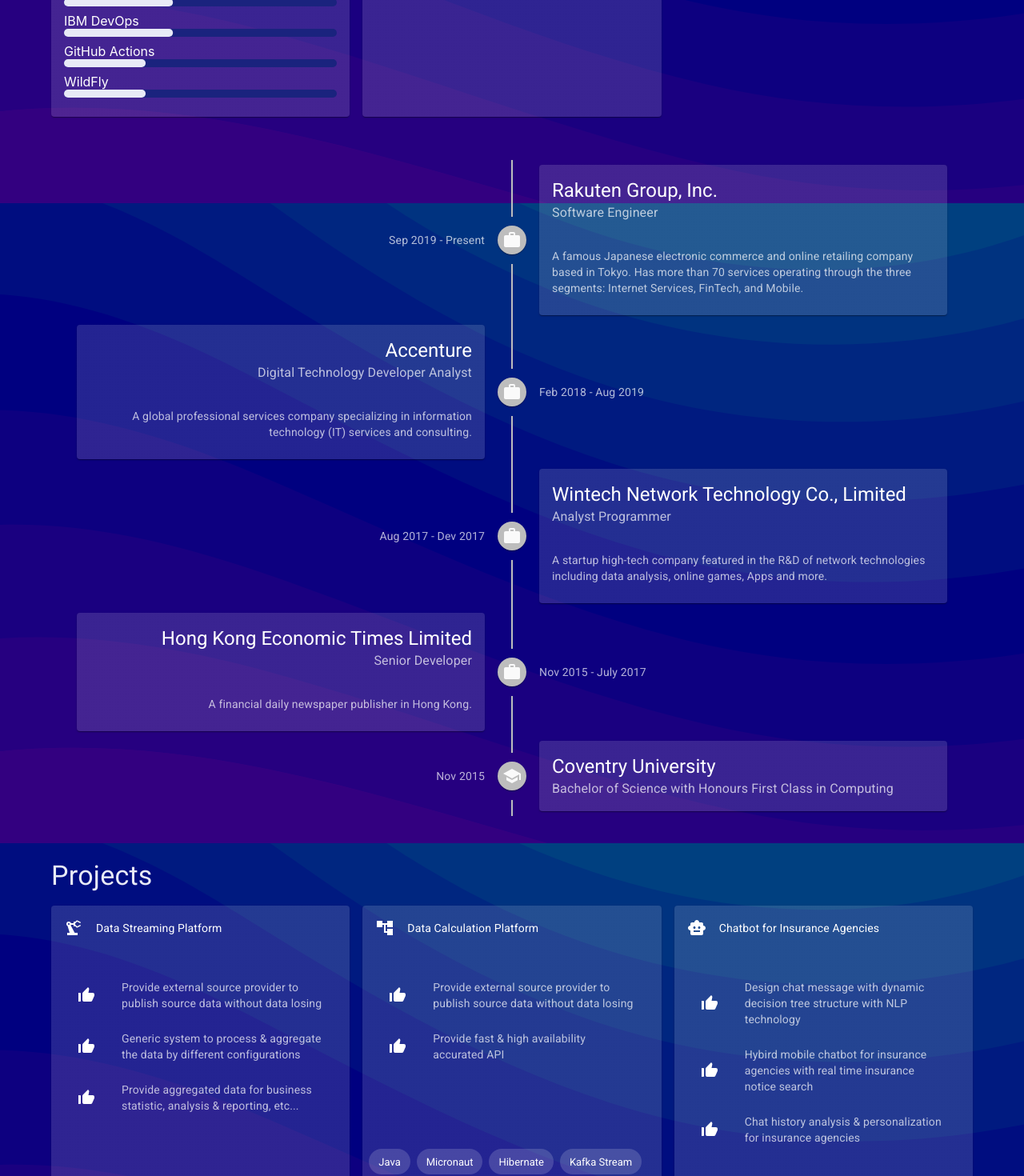
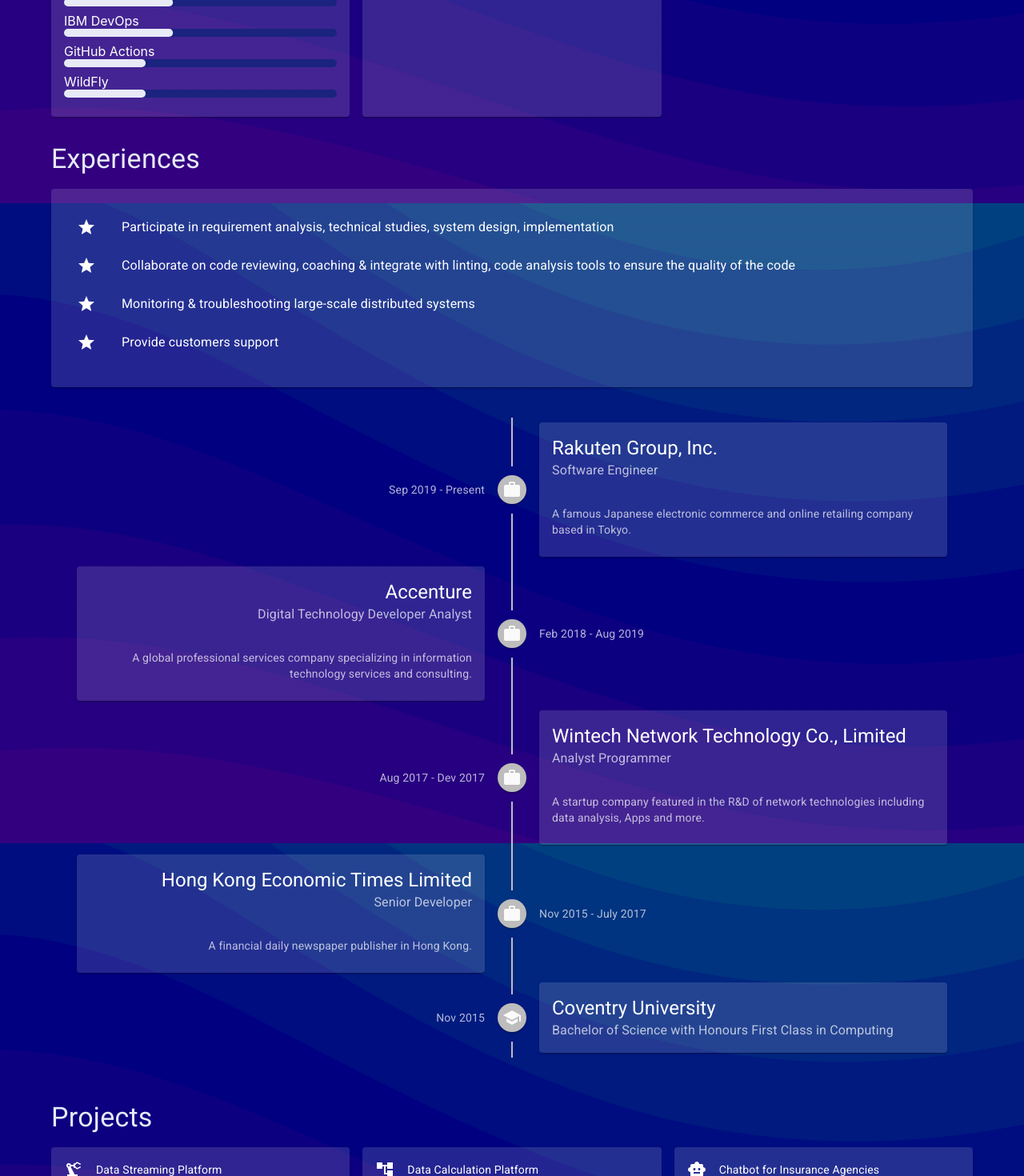
Before and after one commit to pqab/pqab.github.io, a React (Create React App) app: page / in a window 1280 px wide. Shown: the part 1330-2800 px from the top of the page at 80% size. Built offline with nearby package versions, Linux system fonts and the light colour scheme.

Commit message:
Update experience data

```diff
--- a/src/component/SectionTitle.js
+++ b/src/component/SectionTitle.js
@@ -1,7 +1,7 @@
 import Typography from '@mui/material/Typography';
 
 const SectionTitle = (props) => (
-  <Typography variant="h4" color="secondary.main">
+  <Typography variant='h4' color='secondary.main'>
     {props.children}
   </Typography>
 );
--- a/src/data/ExperiencesData.js
+++ b/src/data/ExperiencesData.js
@@ -1,7 +1,14 @@
 import SchoolIcon from '@mui/icons-material/School';
 import WorkIcon from '@mui/icons-material/Work';
 
-const ExperiencesData = [
+const ExperiencesData = {
+  'responsibilities': [
+    'Participate in requirement analysis, technical studies, system design, implementation',
+    'Collaborate on code reviewing, coaching & integrate with linting, code analysis tools to ensure the quality of the code',
+    'Monitoring & troubleshooting large-scale distributed systems',
+    'Provide customers support'
+  ],
+  'timeline': [
     {
       'key': 'key-experiences-rakuten',
       'date': 'Sep 2019 - Present',
@@ -10,9 +17,7 @@ const ExperiencesData = [
         'title': 'Rakuten Group, Inc.',
         'subheader': 'Software Engineer'
       },
-    'content': {
-      'text': 'A famous Japanese electronic commerce and online retailing company based in Tokyo.  Has more than 70 services operating through the three segments: Internet Services, FinTech, and Mobile.'
-    }
+      'content': 'A famous Japanese electronic commerce and online retailing company based in Tokyo.'
     },
     {
       'key': 'key-experiences-accenture',
@@ -22,9 +27,7 @@ const ExperiencesData = [
         'title': 'Accenture',
         'subheader': 'Digital Technology Developer Analyst'
       },
-    'content': {
-      'text': 'A global professional services company specializing in information technology (IT) services and consulting.'
-    }
+      'content': 'A global professional services company specializing in information technology services and consulting.'
     },
     {
       'key': 'key-experiences-wintech',
@@ -34,9 +37,7 @@ const ExperiencesData = [
         'title': 'Wintech Network Technology Co., Limited',
         'subheader': 'Analyst Programmer'
       },
-    'content': {
-      'text': 'A startup high-tech company featured in the R&D of network technologies including data analysis, online games, Apps and more.'
-    }
+      'content': 'A startup company featured in the R&D of network technologies including data analysis, Apps and more.'
     },
     {
       'key': 'key-experiences-hket',
@@ -46,9 +47,7 @@ const ExperiencesData = [
         'title': 'Hong Kong Economic Times Limited',
         'subheader': 'Senior Developer'
       },
-    'content': {
-      'text': 'A financial daily newspaper publisher in Hong Kong.'
-    }
+      'content': 'A financial daily newspaper publisher in Hong Kong.'
     },
     {
       'key': 'key-experiences-coventry',
@@ -60,5 +59,6 @@ const ExperiencesData = [
       }
     }
   ]
+}
 
 export default ExperiencesData;
--- a/src/data/ProjectsData.js
+++ b/src/data/ProjectsData.js
@@ -66,6 +66,10 @@ const ProjectsData = [
         {
           'key': 'key-projects-streaming-kubernetes',
           'label': 'Kubernetes'
+        },
+        {
+          'key': 'key-projects-payment-sonar',
+          'label': 'SonarQube'
         }
       ]
     }
@@ -133,6 +137,10 @@ const ProjectsData = [
         {
           'key': 'key-projects-calculation-kubernetes',
           'label': 'Kubernetes'
+        },
+        {
+          'key': 'key-projects-payment-sonar',
+          'label': 'SonarQube'
         }
       ]
     }
@@ -351,16 +359,20 @@ const ProjectsData = [
           'label': 'Vue.js'
         },
         {
-          'key': 'key-projects-calculation-jenkins',
+          'key': 'key-projects-payment-jenkins',
           'label': 'Jenkins'
         },
         {
-          'key': 'key-projects-calculation-kibana',
+          'key': 'key-projects-payment-kibana',
           'label': 'Kibana'
         },
         {
-          'key': 'key-projects-chatbot-docker',
+          'key': 'key-projects-payment-docker',
           'label': 'Docker'
+        },
+        {
+          'key': 'key-projects-payment-sonar',
+          'label': 'SonarQube'
         }
       ]
     }
@@ -468,6 +480,10 @@ const ProjectsData = [
         {
           'key': 'key-projects-investment-wildfly',
           'label': 'Wildfly'
+        },
+        {
+          'key': 'key-projects-payment-sonar',
+          'label': 'SonarQube'
         }
       ]
     }
--- a/src/data/SkillsData.js
+++ b/src/data/SkillsData.js
@@ -181,6 +181,11 @@ const SkillsData = [
           'value': 80
         },
         {
+          'key': 'key-skills-test-sonarqube',
+          'name': 'SonarQube',
+          'value': 60
+        },
+        {
           'key': 'key-skills-test-katalon',
           'name': 'Katalon',
           'value': 60
--- a/src/section/Experiences.js
+++ b/src/section/Experiences.js
@@ -1,6 +1,10 @@
 import Card from '@mui/material/Card';
 import CardContent from '@mui/material/CardContent';
 import CardHeader from '@mui/material/CardHeader';
+import List from '@mui/material/List';
+import ListItem from '@mui/material/ListItem';
+import ListItemIcon from '@mui/material/ListItemIcon';
+import ListItemText from '@mui/material/ListItemText';
 import Timeline from '@mui/lab/Timeline';
 import TimelineItem from '@mui/lab/TimelineItem';
 import TimelineSeparator from '@mui/lab/TimelineSeparator';
@@ -9,27 +13,47 @@ import TimelineContent from '@mui/lab/TimelineContent';
 import TimelineDot from '@mui/lab/TimelineDot';
 import TimelineOppositeContent from '@mui/lab/TimelineOppositeContent';
 import Typography from '@mui/material/Typography';
-import { useTheme } from '@mui/material/styles';
-import { useMediaQuery } from '@mui/material';
 
 // component
+import CardContainer from '../component/CardContainer';
 import GridContainer from '../component/GridContainer';
 import GridItem from '../component/GridItem';
+import SectionTitle from '../component/SectionTitle';
 
 // data
 import ExperiencesData from '../data/ExperiencesData';
 
+// icon
+import GradeIcon from '@mui/icons-material/Grade';
+
 // Header section
 function Experiences() {
-  const theme = useTheme();
-  const matches = useMediaQuery(theme.breakpoints.up('sm'));
   return (
     <GridContainer>
       <GridItem>
-        <Timeline position={ matches ? "alternate" : "right" } >
-          {ExperiencesData.map(experience =>
+        <SectionTitle>Experiences</SectionTitle>
+      </GridItem>
+      <GridItem>
+        <CardContainer>
+          <CardContent>
+            <List>
+              {ExperiencesData.responsibilities.map((responsibility, index) =>
+                <ListItem key={'header-responsibilities-' + index}>
+                  <ListItemIcon>
+                    <GradeIcon />
+                  </ListItemIcon>
+                  <ListItemText primary={responsibility} />
+                </ListItem>
+              )}
+            </List>
+          </CardContent>
+        </CardContainer>
+      </GridItem>
+      <GridItem>
+        <Timeline position='alternate'>
+          {ExperiencesData.timeline.map(experience =>
             <TimelineItem key={experience.key}>
-              <TimelineOppositeContent sx={{ m: 'auto 0' }} align="right" variant="body2" color="text.secondary" flex={ matches ? 1 : 0 }>
+              <TimelineOppositeContent sx={{ m: 'auto 0' }} align='right' variant='body2' color='text.secondary'>
                 {experience.date}
               </TimelineOppositeContent>
               <TimelineSeparator>
@@ -45,11 +69,13 @@ function Experiences() {
                     title={experience.header.title}
                     subheader={experience.header.subheader}
                   />
-                  {experience.content && <CardContent>
-                    <Typography variant="body2" color="text.secondary">
-                      {experience.content.text}
-                    </Typography>
-                  </CardContent>}
+                  {experience.content &&
+                    <CardContent>
+                      <Typography variant='body2' color='text.secondary'>
+                        {experience.content}
+                      </Typography>
+                    </CardContent>
+                  }
                 </Card>
               </TimelineContent>
             </TimelineItem>
--- a/src/theme.js
+++ b/src/theme.js
@@ -1,6 +1,6 @@
 import { createTheme } from '@mui/material/styles';
 import { indigo } from '@mui/material/colors';
-import { alpha } from "@mui/material";
+import { alpha } from '@mui/material';
 
 const Theme = createTheme({
   palette: {
```
Lines whose indentation alone changed are shown as unchanged.
